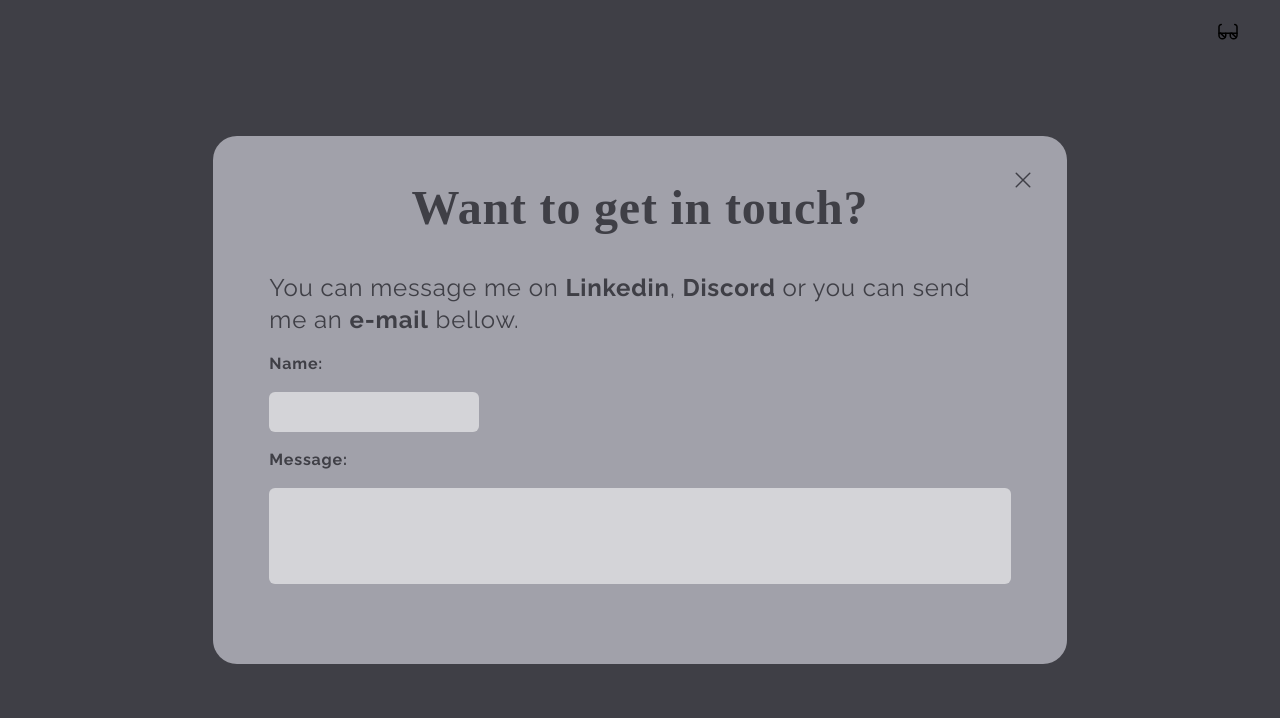
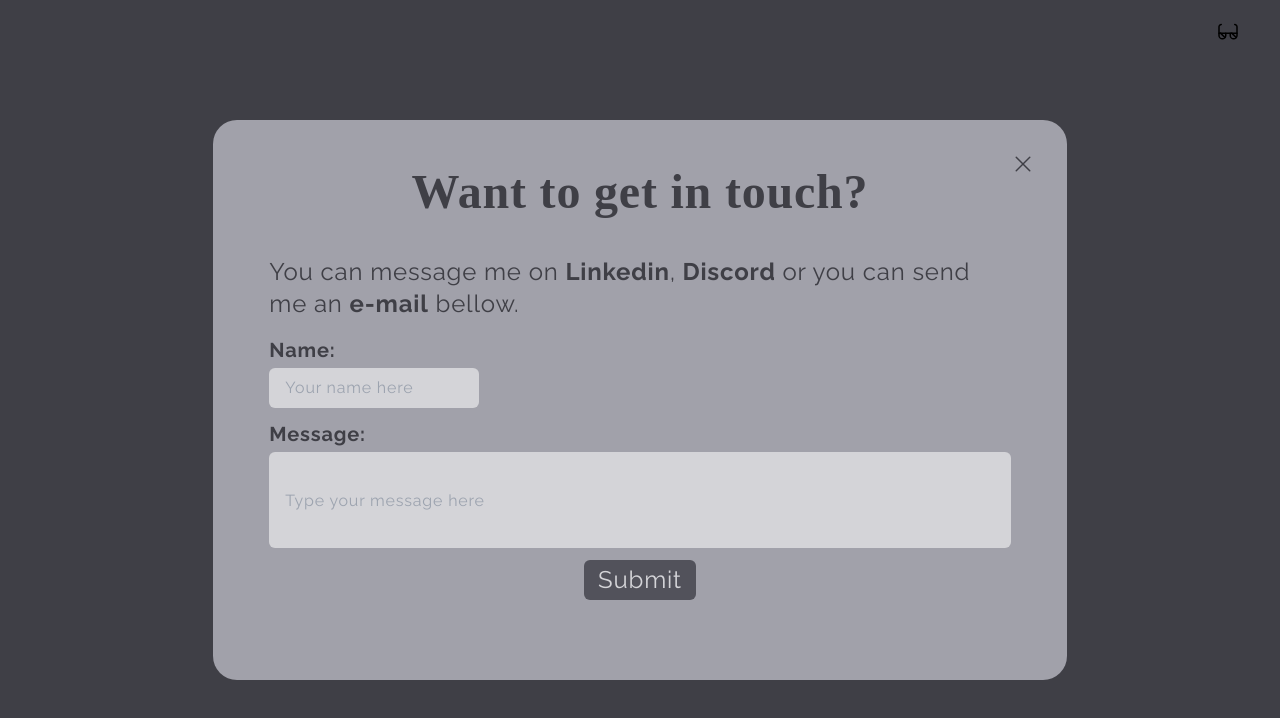
Before and after one commit to Bmullerc/portfolio-page, a Next.js app: page / in a window 1280 px wide. Both pictures are taken after a click on the button "Contact". Shown: the top 718 px of the page. Built offline with nearby package versions, Linux system fonts and the light colour scheme; a web font is replaced by a local one.

Commit message:
Adding more Content, Fixing layouts

```diff
--- a/src/components/About.tsx
+++ b/src/components/About.tsx
@@ -13,10 +13,10 @@ export function About() {
         <h2 className="font-bold text-3xl font-title-sans text-zinc-500">A bit about me:</h2>
         <p className="">Recently ventured into programming. Started out with Python, but soon realized that my graphic design knowledge and skills complemented front-end development perfectly and decided to pursue this path instead.</p>
 
-        <p>I like things simple in general, including my work. Introverted, calm, creative, like to draw sometimes, dogs and computer games are my passions.</p>
+        <p>I like things simple in general, including my work. Introverted, calm, creative, like to draw sometimes, dogs and computer games is how I spend my free time.</p>
       </div>
 
-      <h2 className="font-bold text-2xl font-title-sans text-zinc-500">My Stack is React, Next & Typescript.</h2>
+      <h2 className="font-bold text-2xl font-title-sans text-zinc-500">My Stack is React, Next & Typescript currently.</h2>
 
     </motion.article>
   )
--- /dev/null
+++ b/src/components/Contact.tsx
@@ -0,0 +1,41 @@
+import { AnimatePresence, motion } from "framer-motion"
+import { useState } from "react";
+import { ContactContent } from "./ContactContent";
+import { Modal } from "./Modal";
+
+export function Contact() {
+  const [modalOpen, setModalOpen] = useState(false)
+
+  const close = () => setModalOpen(false)
+  const open = () => setModalOpen(true)
+
+  return (
+    <>
+      <motion.button
+        whileHover={{ scale: 1.2, y: -5 }}
+        whileTap={{ scale: .9 }}
+        transition={{ duration: .3 }}
+        whileFocus={{ scale: 1.2, y: -5 }}
+        onClick={() => (modalOpen ? close() : open())}
+      >
+        Contact
+      </motion.button>
+
+      <AnimatePresence
+        initial={false}
+        mode="wait"
+        onExitComplete={() => null}
+      >
+        {modalOpen
+          &&
+          <Modal
+            handleClose={close}
+          >
+            <ContactContent />
+          </Modal>
+        }
+      </AnimatePresence>
+    </>
+
+  )
+}
--- a/src/components/ContactButton.tsx
+++ /dev/null
@@ -1,61 +0,0 @@
-import { AnimatePresence, motion } from "framer-motion"
-import Link from "next/link";
-import { useState } from "react";
-import { Modal } from "./Modal";
-
-export function ContactButton() {
-  const [modalOpen, setModalOpen] = useState(false)
-
-  const close = () => setModalOpen(false)
-  const open = () => setModalOpen(true)
-
-  return (
-    <>
-      <motion.button
-        whileHover={{ scale: 1.2, y: -5 }}
-        whileTap={{ scale: .9 }}
-        transition={{duration: .3}}
-        whileFocus={{ scale: 1.2, y: -5  }}
-        onClick={() => (modalOpen ? close() : open())}
-      >
-        Contact
-      </motion.button>
-
-      <AnimatePresence
-        initial={false}
-        mode="wait"
-        onExitComplete={() => null}
-      >
-        {modalOpen
-          &&
-          <Modal
-            handleClose={close}
-          >
-            <div className="text-zinc-700 dark:text-zinc-300 dark:bg-zinc-700 flex flex-col items-center font-body-sans px-12">
-              <h1 className="mt-12 font-title-sans text-5xl font-semibold">Want to get in touch?</h1>
-              <div className="mt-10 font-body-sans text-2xl">
-                You can message me on <Link className="font-bold hover:opacity-50" href="https://www.linkedin.com/in/bernardo-m%C3%BCller-086a64235/" target="_blank" rel="nofollow"> Linkedin</Link>,<Link className="font-bold hover:opacity-50" href="https://discordapp.com/users/Bmullerc#1080" target="_blank" rel="nofollow"> Discord </Link> or you can send me an <span className="font-bold">e-mail</span> bellow.
-                <form
-                  action="mailto:bernardo.muller.bm@gmail.com"
-                  method="POST"
-                  name="email-form"
-                  className="flex flex-col gap-4 pt-4 pb-20 text-base"
-                >
-
-                  <label htmlFor="name" className="font-semibold">Name:</label>
-                  <input type="text" name="name" id="name" className="w-fit rounded-md bg-zinc-300 focus:ring-2 hover:ring-2 hover:ring-zinc-600 outline-none ring-zinc-900 transition-all duration-150 py-2 px-4" />
-
-                  <label htmlFor="msg" className="font-semibold">Message:</label>
-                  <input type="text" name="msg" id="msg" className="w-50% h-24 rounded-md bg-zinc-300 focus:ring-2 hover:ring-2 hover:ring-zinc-600  outline-none ring-zinc-900 transition-all duration-150 px-4" />
-
-
-                </form>
-              </div>
-            </div>
-          </Modal>
-        }
-      </AnimatePresence>
-    </>
-
-  )
-}
--- /dev/null
+++ b/src/components/ContactContent.tsx
@@ -0,0 +1,28 @@
+import Link from "next/link";
+
+export function ContactContent() {
+  return (
+    <div className="text-zinc-700 dark:text-zinc-300 dark:bg-zinc-700 flex flex-col items-center font-body-sans px-12">
+      <h1 className="mt-12 font-title-sans text-5xl font-semibold">Want to get in touch?</h1>
+      <div className="mt-10 font-body-sans text-2xl">
+        You can message me on <Link className="font-bold hover:opacity-50" href="https://www.linkedin.com/in/bernardo-m%C3%BCller-086a64235/" target="_blank" rel="nofollow"> Linkedin</Link>,<Link className="font-bold hover:opacity-50" href="https://discordapp.com/users/Bmullerc#1080" target="_blank" rel="nofollow"> Discord </Link> or you can send me an <span className="font-bold">e-mail</span> bellow.
+        <form
+          action="mailto:bernardo.muller.bm@gmail.com"
+          method="POST"
+          name="email-form"
+          className="flex flex-col gap-1 pt-4 pb-20"
+        >
+
+          <label htmlFor="name" className="font-semibold text-xl">Name:</label>
+          <input type="text" name="name" id="name" placeholder="Your name here" className="w-fit rounded-md bg-zinc-300 focus:ring-2 hover:ring-2 hover:ring-zinc-600 outline-none ring-zinc-900 transition-all duration-150 py-2 px-4 text-base mb-2" />
+
+
+          <label htmlFor="msg" className="font-semibold text-xl">Message:</label>
+          <input type="text" name="msg" id="msg" placeholder="Type your message here" className="w-50% h-24 rounded-md bg-zinc-300 focus:ring-2 hover:ring-2 hover:ring-zinc-600  outline-none ring-zinc-900 transition-all duration-150 px-4 text-base mb-2" />
+
+          <button className="bg-zinc-600 text-zinc-300 rounded-md w-28 py-1 px-2 m-auto">Submit</button>
+        </form>
+      </div>
+    </div>
+  )
+}
--- a/src/components/Navbar.tsx
+++ b/src/components/Navbar.tsx
@@ -1,6 +1,6 @@
 import Link from "next/link";
 import { motion } from "framer-motion"
-import { ContactButton } from "./ContactButton";
+import { Contact } from "./Contact";
 
 export function Navbar() {
   return (
@@ -12,7 +12,7 @@ export function Navbar() {
       <motion.ul className="flex md:gap-8 gap-4 font-title-serif lg:text-base text-sm tracking-wider">
         {/* <motion.li whileHover={{ scale: 1.2, y: -5 }} whileTap={{ scale: .9 }} whileFocus={{ scale: 1.2, y: -5 }} transition={{ duration: .3 }}><Link href="/about">About</Link></motion.li> */}
         <motion.li whileHover={{ scale: 1.2, y: -5 }} whileTap={{ scale: .9 }} whileFocus={{ scale: 1.2, y: -5 }} transition={{ duration: .3 }}><Link href="/projects">Projects</Link></motion.li>
-        <motion.li><ContactButton /></motion.li>
+        <motion.li><Contact /></motion.li>
         <motion.li whileHover={{ scale: 1.2, y: -5 }} whileTap={{ scale: .9 }} whileFocus={{ scale: 1.2, y: -5 }} transition={{ duration: .3 }} className="font-bold"><Link href="/resume">Resume</Link></motion.li>
       </motion.ul>
     </nav>
--- a/src/pages/about.tsx
+++ /dev/null
@@ -1,21 +0,0 @@
-import { motion } from "framer-motion";
-import Head from "next/head";
-
-export default function About() {
-  return (
-    <>
-      <Head>
-        <title>B.Müller &bull; About me</title>
-      </Head>
-      <motion.article
-        initial={{ opacity: 0 }}
-        animate={{ opacity: 1 }}
-        exit={{ opacity: 0 }}
-        transition={{ duration: 1 }}
-        className="dark:bg-zinc-800 h-screen bg-zinc-200 xl:px-48 py-20">
-        <h1 className="font-title-sans font-semibold lg:text-5xl text-4xl">About me</h1>
-        <p className="">Recently I have decided to venture into programming. Started out with Python, but soon realized that I had graphic design knowledge and skills that complemented front-end development perfectly and decided to pursue this path.</p>
-      </motion.article>
-    </>
-  )
-}
--- a/src/pages/projects.tsx
+++ b/src/pages/projects.tsx
@@ -19,16 +19,16 @@ export default function Projects({ projects }: any) {
       <Head>
         <title>B.Müller &bull; Projects</title>
       </Head>
-      <motion.article
+      <motion.section
         initial={{ opacity: 0 }}
         animate={{ opacity: 1 }}
         exit={{ opacity: 0 }}
         transition={{ duration: 1 }}
-        className="dark:bg-zinc-800 dark:text-zinc-200 min-h-screen bg-zinc-200 xl:px-48 py-20 flex flex-col gap-8"
+        className="dark:bg-zinc-800 dark:text-zinc-200 font-body-sans min-h-screen bg-zinc-200 xl:px-48 py-20 flex flex-col gap-8"
       >
         <h1 className="font-title-sans font-semibold lg:text-5xl text-4xl">Projects</h1>
         {projects?.map(({ id, name, image, description, sourceCode, demo }: ProjectProps) => (
-          <div key={id} className="flex flex-col gap-2 font-body-sans">
+          <article key={id} className="grid gap-2 font-body-sans">
             <h1 className="text-2xl font-bold">{name}</h1>
             {image.map((img) =>
               <Link
@@ -38,7 +38,7 @@ export default function Projects({ projects }: any) {
                 rel="nofollow"
                 className="w-fit"
               >
-                <Image alt="" src={img.url} width={500} height={500} className="border-4 rounded-md border-zinc-700 hover:grayscale-0 grayscale hover:opacity-100" />
+                <Image alt="" src={img.url} width={250} height={250} className="border-4 rounded-lg border-zinc-500 hover:grayscale-0 grayscale" />
               </Link>)}
             <p>{description}</p>
             <Link
@@ -49,9 +49,10 @@ export default function Projects({ projects }: any) {
             >
               Source code
             </Link>
-          </div>
+
+          </article>
         ))}
-      </motion.article>
+      </motion.section>
     </>
   )
 }
```
